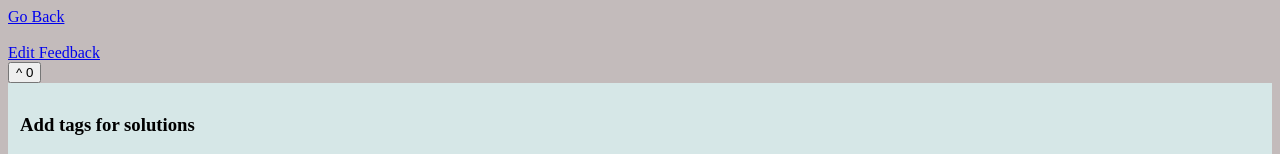
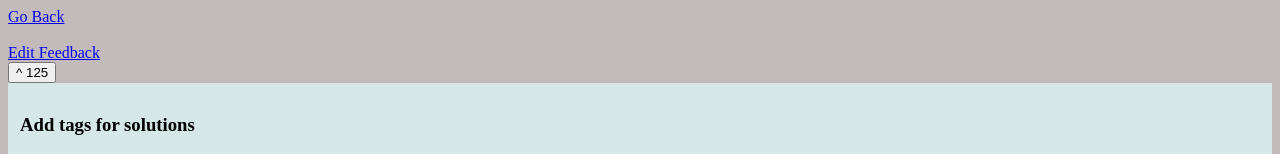
Before and after one commit to crsecu/productFeedbackApp, a React app: page /feedbackDetail/1 in a window 1280 px wide. Shown: the top 154 px of the page. Built offline with nearby package versions, Linux system fonts and the light colour scheme; data requests are answered from the project's data file; the HTML template or start-up script is replaced by a standard one.

Commit message:
refactor UpvoteButton for simpler state handling and clearer logic

```diff
--- a/src/features/feedback/FeedbackDetailPage.tsx
+++ b/src/features/feedback/FeedbackDetailPage.tsx
@@ -1,13 +1,13 @@
 import { useLoaderData } from "react-router-dom";
 import { Link } from "react-router-dom";
-import { Feedback } from "../../types/feedback.types";
+import { FeedbackType } from "../../types/feedback.types";
 import CommentList from "../comments/CommentList";
 import FeedbackItem from "./FeedbackItem";
 import CommentComposer from "../comments/CommentComposer";
 
 function FeedbackDetailPage(): React.JSX.Element {
   const loaderData = useLoaderData();
-  const feedback = loaderData as Feedback;
+  const feedback = loaderData as FeedbackType;
 
   if (!feedback) return <h1>Feedback Detail is not available.</h1>;
 
@@ -35,7 +35,7 @@ function FeedbackDetailPage(): React.JSX.Element {
         </Link>
       </header>
       <main>
-        <FeedbackItem feedbackItem={feedback} />
+        <FeedbackItem feedbackItem={feedback} isDetailPage={true} />
         <section>
           <CommentList commentCount={commentCount} feedbackId={id} />
         </section>
--- a/src/features/feedback/FeedbackItem.tsx
+++ b/src/features/feedback/FeedbackItem.tsx
@@ -1,11 +1,11 @@
-import { Feedback } from "../../types/feedback.types";
+import { FeedbackType } from "../../types/feedback.types";
 import { Link } from "react-router-dom";
 import { memo } from "react";
 import UpvoteButton from "./UpvoteButton";
 import FeedbackCard from "./FeedbackCard";
 
 interface FeedbackItemProps {
-  feedbackItem: Feedback;
+  feedbackItem: FeedbackType;
   isDetailPage?: boolean;
 }
 function FeedbackItem({
@@ -14,15 +14,18 @@ function FeedbackItem({
 }: FeedbackItemProps): React.JSX.Element {
   return (
     <>
-      <UpvoteButton feedbackId={feedbackItem.id} />
+      <UpvoteButton
+        feedbackId={feedbackItem.id}
+        initialUpvoteCount={feedbackItem.upvotes}
+      />
       {isDetailPage ? (
+        <FeedbackCard feedback={feedbackItem} />
+      ) : (
         <>
           <Link to={`/feedbackDetail/${feedbackItem.id}`}>
             <FeedbackCard feedback={feedbackItem} />
           </Link>
         </>
-      ) : (
-        <FeedbackCard feedback={feedbackItem} />
       )}
     </>
   );
--- a/src/features/feedback/FeedbackList.tsx
+++ b/src/features/feedback/FeedbackList.tsx
@@ -18,7 +18,7 @@ function FeedbackList(): React.JSX.Element {
           {feedbackList.map((item) => {
             return (
               <li key={item.id}>
-                <FeedbackItem feedbackItem={item} isDetailPage={true} />
+                <FeedbackItem feedbackItem={item} />
               </li>
             );
           })}
--- a/src/features/feedback/UpvoteButton.tsx
+++ b/src/features/feedback/UpvoteButton.tsx
@@ -1,7 +1,5 @@
+import { useState } from "react";
 import { useAppDispatch, useAppSelector } from "../../types/hooks";
-
-import { addFeedbackUpvote } from "./feedbackSlice";
-import { removeFeedbackUpvote } from "./feedbackSlice";
 import { persistFeedbackVote } from "../../services/apiFeedback";
 import {
   trackUserUpvote,
@@ -9,25 +7,41 @@ import {
   getIsFeedbackUpvoted,
 } from "../user/userSlice";
 
-import { getFeedbackUpvoteCount } from "./feedbackSlice";
-
 interface UpvoteButtonProps {
   feedbackId: string;
+  initialUpvoteCount: number;
 }
-function UpvoteButton({ feedbackId }: UpvoteButtonProps): React.JSX.Element {
+
+function UpvoteButton({
+  feedbackId,
+  initialUpvoteCount,
+}: UpvoteButtonProps): React.JSX.Element {
+  console.log("count", initialUpvoteCount);
+  const [upvoteCount, setUpvoteCount] = useState(initialUpvoteCount);
   const dispatch = useAppDispatch();
 
-  const upvotes = useAppSelector(getFeedbackUpvoteCount(feedbackId));
   const isFeedbackUpvoted = useAppSelector(getIsFeedbackUpvoted(feedbackId));
 
   async function handleUpvote() {
-    const action = isFeedbackUpvoted ? removeFeedbackUpvote : addFeedbackUpvote;
-    const userAction = isFeedbackUpvoted ? untrackUserUpvote : trackUserUpvote;
-    const updatedUpvotes = isFeedbackUpvoted ? upvotes - 1 : upvotes + 1;
+    const userUpvoteTrackingAction = isFeedbackUpvoted
+      ? untrackUserUpvote
+      : trackUserUpvote;
+    const nextUpvoteCount = isFeedbackUpvoted
+      ? upvoteCount - 1
+      : upvoteCount + 1;
 
-    dispatch(action(feedbackId));
-    dispatch(userAction(feedbackId));
-    await persistFeedbackVote(feedbackId, updatedUpvotes);
+    setUpvoteCount((prevState) => {
+      return isFeedbackUpvoted ? prevState - 1 : prevState + 1;
+    });
+
+    if (upvoteCount === 0) {
+      dispatch(trackUserUpvote(feedbackId));
+      await persistFeedbackVote(feedbackId, upvoteCount + 1);
+    } else {
+      dispatch(userUpvoteTrackingAction(feedbackId));
+      await persistFeedbackVote(feedbackId, nextUpvoteCount);
+    }
+
     /* TO DO:
      - implement logic to save the upvotedFeedbackIds to the backend
      */
@@ -38,7 +52,7 @@ function UpvoteButton({ feedbackId }: UpvoteButtonProps): React.JSX.Element {
       onClick={handleUpvote}
       className={isFeedbackUpvoted ? "upvoted" : ""}
     >
-      ^ <span>{upvotes}</span>
+      ^ <span>{upvoteCount}</span>
     </button>
   );
 }
--- a/src/features/feedback/feedbackSlice.ts
+++ b/src/features/feedback/feedbackSlice.ts
@@ -27,7 +27,7 @@ const feedbackSlice = createSlice({
         return item.id === action.payload;
       });
 
-      assert(feedbackEntry);
+      assert(feedbackEntry, "Upvoting a new feedback failed.");
 
       feedbackEntry.upvotes += 1;
     },
@@ -69,5 +69,5 @@ export const getFeedbackUpvoteCount =
       (feedback) => feedback.id === id
     );
 
-    return data?.upvotes ?? 0;
+    return data?.upvotes;
   };
```
